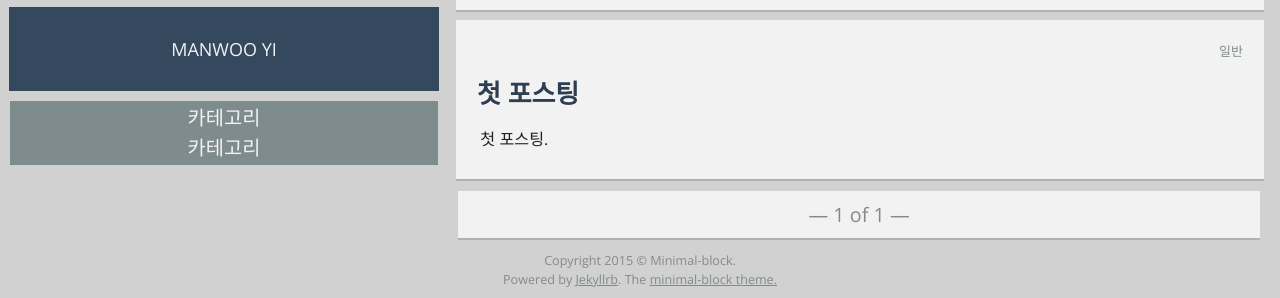
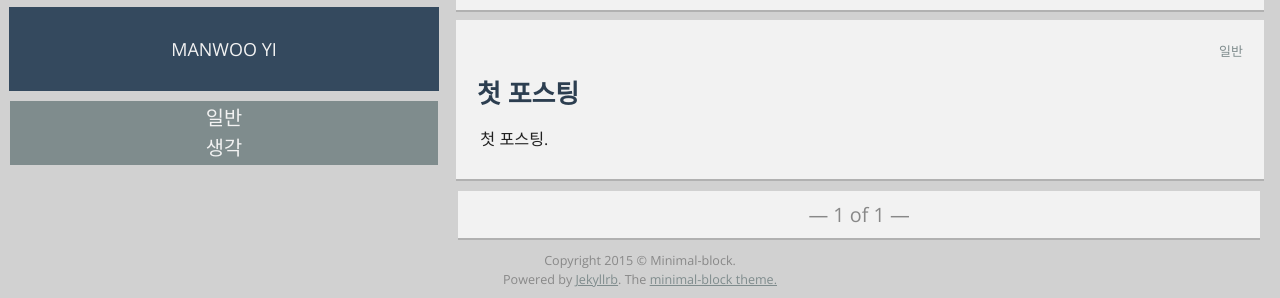
Before and after one commit to navilera/navilera.github.io, a Jekyll site: the page built from index.html, in a window 1280 px wide. Shown: the part 157-455 px from the top of the page. Built offline with Jekyll 4.4.1, drawn with Linux system fonts in a browser that asks for light colours; the list of posts is cut into pages by our own code.

Commit message:
Show categories at side panel

```diff
--- a/_layouts/default.html
+++ b/_layouts/default.html
@@ -42,9 +42,10 @@
         </div>
 
         <nav class='module main-menu color-4'>
-            <a href='{{ site.url }}/'>카테고리</a>
+        {% for category in site.categories %}
+            <a href='{{ site.url }}/'>{{ category[0] }}</a>
             <br>
-            <a href='{{ site.url }}/'>카테고리</a>
+        {% endfor %}
         </nav>
 
     </header>
```
Also changed, not shown: 1 other file.
